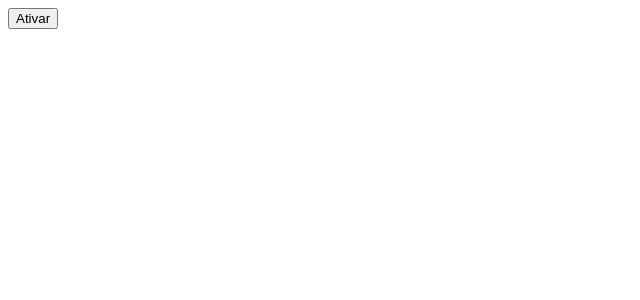
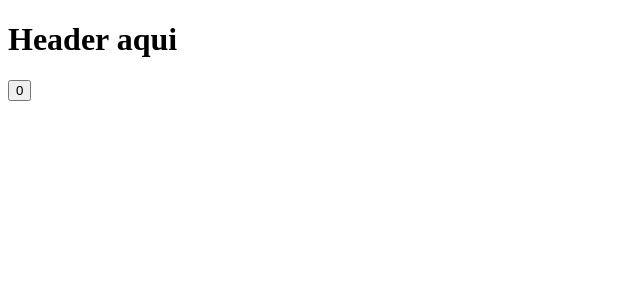
Before and after one commit to anthony-ricardox/react, a React (Vite) app in the folder react/: page / in a window 1280 px wide. Shown: the top 300 px of the page, without its empty margins (0-640 px from the left). Built offline with nearby package versions, Linux system fonts and the light colour scheme.

Commit message:
React.Memo Retorna um componente memorizado, evitando que o mesmo seja atualizado toda vez que o estado de um elemento pai mudar.

```diff
--- /dev/null
+++ b/react/ex31-React.Memo/App.jsx
@@ -0,0 +1,14 @@
+import React from 'react'
+import Header from './Header'
+
+const App = () => {
+    const [contar, setContar] = React.useState(0)
+  return (
+    <div>
+      <Header/>
+      <button onClick={()=> setContar(contar + 1)}>{contar}</button>
+    </div>
+  )
+}
+
+export default App
--- /dev/null
+++ b/react/ex31-React.Memo/Header.jsx
@@ -0,0 +1,12 @@
+import React from 'react'
+
+const Header = () => {
+    console.log('Renderizou')
+  return (
+    <div>
+      <h1>Header aqui</h1>
+    </div>
+  )
+}
+
+export default React.memo(Header)
--- a/react/src/main.jsx
+++ b/react/src/main.jsx
@@ -1,5 +1,5 @@
 import { StrictMode } from 'react'
 import { createRoot } from 'react-dom/client'
-import App from '../ex30-lazy-suspense/App'
+import App from '../ex31-React.Memo/App'
 
 createRoot(document.getElementById('root')).render(<App />)
```
